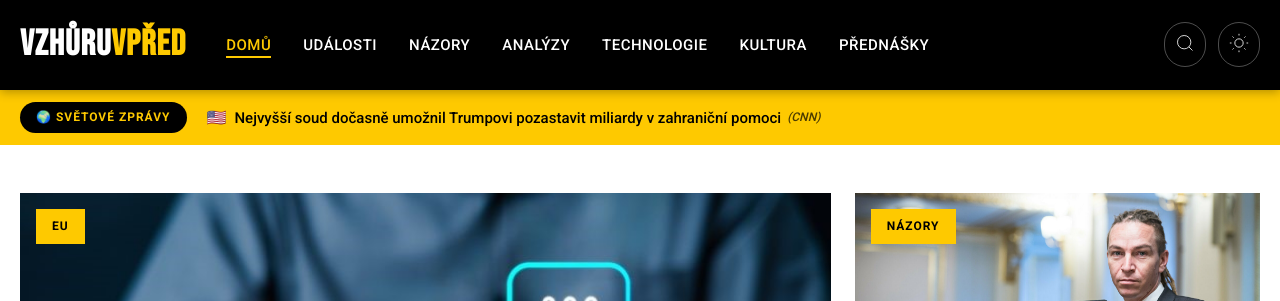
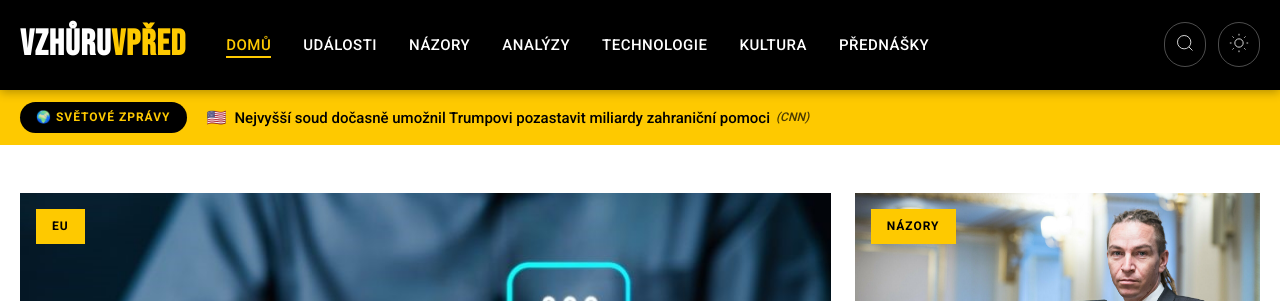
Before and after one commit to tangero/vzhuruvpred, a Jekyll site: the page built from index.html, in a window 1280 px wide and 900 px high. Shown: the top 301 px of the window. Built offline with Jekyll 4.4.1, drawn with Linux system fonts in a browser that asks for light colours; part of the change alters nothing that is shown.

```diff
--- a/_data/world_news.json
+++ b/_data/world_news.json
@@ -1,49 +1,49 @@
 {
-  "last_updated": "2025-09-10T19:14:25",
+  "last_updated": "2025-09-10T20:19:28",
   "articles": [
     {
       "flag": "🇺🇸",
       "country": "us",
-      "title": "Američtí zaměstnavatelé přidali o 911 000 pracovních míst méně, než se původně uvádělo, ukazují nová data BLS",
+      "title": "Podle nových údajů BLS přibylo v USA o 911 000 pracovních míst méně, než se původně uvádělo",
       "original_title": "U.S. employers added 911,000 fewer jobs than first reported, new BLS data shows - The Washington Post",
       "url": "https://www.washingtonpost.com/business/2025/09/09/us-jobs-economy/",
       "urlToImage": "https://www.washingtonpost.com/wp-apps/imrs.php?src=https://arc-anglerfish-washpost-prod-washpost.s3.amazonaws.com/public/HQX2FI4SS6UEOZVVWDLDNMK56U.JPG&w=1440",
       "source": "The Washington Post",
       "publishedAt": "2025-09-09T20:11:20Z",
-      "description": "Revize přicházejí v době, kdy jsou vládní statistiky stále více politizovány. Minulý měsíc Trump v bezprecedentním kroku odvolal kvůli slabým údajům o pracovních místech komisařku Úřadu pro statist..."
+      "description": "Revize přichází v době, kdy se vládní statistiky staly stále více politizovanými. Minulý měsíc Trump podnikl bezprecedentní krok a kvůli slabým údajům o pracovních místech odvolal komisařku Úřadu p..."
     },
     {
       "flag": "🇺🇸",
       "country": "us",
-      "title": "Nejvyšší soud dočasně umožnil Trumpovi pozastavit miliardy v zahraniční pomoci",
+      "title": "Nejvyšší soud dočasně umožnil Trumpovi pozastavit miliardy zahraniční pomoci",
       "original_title": "Supreme Court temporarily allows Trump to pause billions in foreign aid - CNN",
       "url": "https://www.cnn.com/2025/09/09/politics/supreme-court-temporarily-allows-trump-to-pause-billions-in-foreign-aid",
       "urlToImage": "https://media.cnn.com/api/v1/images/stellar/prod/ap25224042778117.jpg?c=16x9&q=w_800,c_fill",
       "source": "CNN",
       "publishedAt": "2025-09-09T20:11:00Z",
-      "description": "Nejvyšší soudce Roberts povolil Trumpově administrativě zmrazit miliardy na zahraniční pomoci"
+      "description": "Nejvyšší soudce Roberts povolil Trumpově administrativě zmrazit miliardy na zahraniční pomoc"
     },
     {
       "flag": "🇺🇸",
       "country": "us",
-      "title": "Jak by mohl nárazník Hyundai zhatit Trumpův sen o více amerických továrnách",
+      "title": "Jak by mohl nárazník Hyundai zhatit Trumpův sen o více továrnách v USA",
       "original_title": "How the Hyundai raid could upend Trump’s dream of more U.S. factories - The Washington Post",
       "url": "https://www.washingtonpost.com/business/2025/09/09/hyundai-raid-georgia-trump-immigration-jobs/",
       "urlToImage": "https://www.washingtonpost.com/wp-apps/imrs.php?src=https://arc-anglerfish-washpost-prod-washpost.s3.amazonaws.com/public/4WIBMBTX47LNHZ6W3UYFHOV5NM.jpg&w=1440",
       "source": "The Washington Post",
       "publishedAt": "2025-09-09T19:19:13Z",
-      "description": "Trump tvrdí, že zadržením 300 Jihokorejců hájil práci pro Georgii. Podle expertů tím riskuje tisíce pracovních míst v americkém průmyslu."
+      "description": "Prezident Trump tvrdí, že zadržením 300 Jihokorejců bránil práci pro Georgii. Podle expertů tím riskuje tisíce pracovních míst v americkém průmyslu."
     },
     {
       "flag": "🌍",
       "country": "global",
-      "title": "V Los Angeles našli v zabavené Tesle zpěváka D4vda rozložené tělo",
+      "title": "V Los Angeles našli rozkládající se tělo v zabavené Tesle zpěváka D4vda",
       "original_title": "Decomposed body found inside singer D4vd's impounded Tesla in Los Angeles - NBC News",
       "url": "https://www.nbcnews.com/news/us-news/decomposed-body-found-singer-d4vds-impounded-tesla-los-angeles-rcna230159",
       "urlToImage": "https://media-cldnry.s-nbcnews.com/image/upload/t_nbcnews-fp-1200-630,f_auto,q_auto:best/rockcms/2025-09/250909-d4vd-mn-1500-494ede.jpg",
       "source": "NBC News",
       "publishedAt": "2025-09-09T19:02:04Z",
-      "description": "V Los Angeles našli v pondělí na odtahovém parkovišti v Tesle patřící zpěvákovi D4vdovi silně rozložené tělo."
+      "description": "V Los Angeles našli v Tesle patřící zpěvákovi D4vdovi silně rozložené tělo"
     },
     {
       "flag": "🌍",
@@ -59,13 +59,13 @@
     {
       "flag": "🇺🇸",
       "country": "us",
-      "title": "Muž čelí federálnímu obvinění za smrtelné pobodání ukrajinského uprchlíka ve vlaku v Charlottě",
+      "title": "Muž čelí federálnímu obvinění za smrtící pobodání ukrajinského uprchlíka ve vlaku v Charlotte",
       "original_title": "Man faces a federal charge in the fatal stabbing of Ukrainian refugee on a Charlotte train - CNN",
       "url": "https://www.cnn.com/2025/09/09/us/decarlos-brown-charged-charlotte-train-stabbing",
       "urlToImage": "https://media.cnn.com/api/v1/images/stellar/prod/lucaveros225-1749496740-3651365769008617292-31536697229.jpg?c=16x9&q=w_800,c_fill",
       "source": "CNN",
       "publishedAt": "2025-09-09T18:42:00Z",
-      "description": "Opakovaný pachatel čelí federálnímu obvinění za smrtelné pobodání ukrajinské uprchlice ve vlaku v Charlotttě"
+      "description": "Opakovaný pachatel čelí federálnímu obvinění ze smrtelného pobodání ukrajinské uprchlice ve vlaku v Charlotte"
     },
     {
       "flag": "🌍",
@@ -76,7 +76,7 @@
       "urlToImage": "https://assets1.cbsnewsstatic.com/hub/i/r/2025/09/09/4599cdee-613d-4cc6-a395-3f9e15d3e225/thumbnail/1200x630/635615445f71c2a2e8c450ae198adfbf/israel-doha-strike-hamas.jpg",
       "source": "CBS News",
       "publishedAt": "2025-09-09T18:36:16Z",
-      "description": "Spojenec USA Katar odsoudil Izrael za údery na vůdce Hamásu v jeho hlavním městě Dauhá, které označil za „do očí bijící porušení všech mezinárodních zákonů a norem“."
+      "description": "Spojenci USA Katar odsuzuje Izrael za údery na vůdce Hamásu v hlavním městě Dauhá, označuje je za „do očí bijící porušení všech mezinárodních zákonů a norem“."
     },
     {
       "flag": "🇺🇸",
@@ -87,29 +87,29 @@
       "urlToImage": "https://www.washingtonpost.com/wp-apps/imrs.php?src=https://arc-anglerfish-washpost-prod-washpost.s3.amazonaws.com/public/DS4DA6OGVNBKPGM2PXFDA3L6MU_size-normalized.jpg&w=1440",
       "source": "The Washington Post",
       "publishedAt": "2025-09-09T18:30:48Z",
-      "description": "Plán pravděpodobně poskytne republikánům ještě jedno křeslo v Sněmovně reprezentantů. Nyní míří do státního senátu, kde se očekává, že tento měsíc projde a získá podpis guvernéra Mika Kehoa (R)."
+      "description": "Plán zřejmě zajistí republikánům ještě jedno křeslo v americké Sněmovně reprezentantů. Nyní míří do státního senátu, kde by měl tento měsíc projít a získat podpis guvernéra Mika Kehoa (R)."
     },
     {
       "flag": "🌍",
       "country": "global",
-      "title": "iOS 26, iPadOS 26, macOS 26 Tahoe a další aktualizace operačních systémů Applu budou spuštěny 15. září",
+      "title": "iOS 26, iPadOS 26, macOS 26 Tahoe a další aktualizace operačních systémů od Applu budou spuštěny 15. září",
       "original_title": "iOS 26, iPadOS 26, macOS 26 Tahoe, and Apple’s other OS updates launch September 15 - Ars Technica",
       "url": "https://arstechnica.com/gadgets/2025/09/ios-26-ipados-26-macos-26-tahoe-and-apples-other-os-updates-launch-september-15/",
       "urlToImage": "https://cdn.arstechnica.net/wp-content/uploads/2025/06/apple-os-beta-26-2025-1152x648-1750706565.jpeg",
       "source": "Ars Technica",
       "publishedAt": "2025-09-09T18:22:04Z",
-      "description": "Pokud je vaše zařízení podporováno, ještě tento měsíc se dočká více Liquid Glass."
+      "description": "Pokud je vaše zařízení podporováno, ještě tento měsíc na něj dorazí Liquid Glass."
     },
     {
       "flag": "🌍",
       "country": "global",
-      "title": "Apple představuje novou tenkou MagSafe powerbanku spolu s iPhonem Air – 9to5Mac",
+      "title": "Apple představuje novou tenkou MagSafe powerbanka spolu s iPhonem Air – 9to5Mac",
       "original_title": "Apple introduces new slim MagSafe battery bank alongside iPhone Air - 9to5Mac",
       "url": "https://9to5mac.com/2025/09/09/apple-introduces-new-slim-magsafe-battery-bank-alongside-iphone-air/",
       "urlToImage": "https://i0.wp.com/9to5mac.com/wp-content/uploads/sites/6/2025/09/iPhone-Air-MagSafe-battery.jpg?resize=1200%2C628&quality=82&strip=all&ssl=1",
       "source": "9to5Mac",
       "publishedAt": "2025-09-09T18:01:00Z",
-      "description": "Na dnešní ‚úžasné‘ akci k představení iPhonu 17 představil Apple novou MagSafe baterii pro iPhone. Je optimalizovaná pro iPhone…"
+      "description": "Na dnešní ‚úžasné‘ akci k představení iPhonu 17 společnost Apple odhalila novou MagSafe baterii pro iPhone. Je optimalizovaná pro iPhone…"
     },
     {
       "flag": "🌍",
@@ -131,34 +131,34 @@
       "urlToImage": "https://dims.apnews.com/dims4/default/b88fb9d/2147483647/strip/true/crop/3292x1852+0+172/resize/1440x810!/quality/90/?url=https%3A%2F%2Fassets.apnews.com%2F99%2Fc7%2Fd5c6ce3b5ef735c92eae49638352%2Fb0799e953fd74b1cb8232dfa646b7603",
       "source": "Associated Press",
       "publishedAt": "2025-09-09T17:34:00Z",
-      "description": "Protesty proti krátkodobému zákazu sociálních médií v Nepalu sílí a přerůstají v násilí, demonstranti zapalují vládní budovy i domy politiků a útočí na některé představitele. Premiér rezignoval v s..."
+      "description": "Protesty proti krátkodobému zákazu sociálních médií v Nepálu sílily a přerostly v násilnosti, kdy demonstranti zapalovali vládní budovy a domy politiků a útočili na některé představitele. Premiér r..."
     },
     {
       "flag": "🌍",
       "country": "global",
-      "title": "Etiopie uvedla do provozu největší přehradu v Africe v prostředí regionálních napětí",
+      "title": "Etiopie uvedla do provozu největší přehradu v Africe uprostřed regionálních napětí",
       "original_title": "Ethiopia inaugurates Africa's biggest dam amid regional tensions - NPR",
       "url": "https://www.npr.org/2025/09/09/nx-s1-5534227/ethiopia-dam-sudan-egypt",
       "urlToImage": "https://npr.brightspotcdn.com/dims3/default/strip/false/crop/3753x2111+0+195/resize/1400/quality/100/format/jpeg/?url=http%3A%2F%2Fnpr-brightspot.s3.amazonaws.com%2Fda%2F16%2F7e2a54564fd49fb7db89371b0015%2Fap25252280609916.jpg",
       "source": "NPR",
       "publishedAt": "2025-09-09T17:32:58Z",
-      "description": "Etiopie spustila největší africký vodní projekt, Přehradu obnovy na Modrém Nilu. Milník vzbuzuje obavy v Súdánu a Egyptě."
+      "description": "Etiopie spustila největší hydroelektrárnu v Africe, Velkou etiopskou renesanční přehradu na Modrém Nilu — milník, který vyvolává obavy v sousedním Súdánu a Egyptě."
     },
     {
       "flag": "🌍",
       "country": "global",
-      "title": "Cracker Barrel zrušila plány na rekonstrukci restaurací po konzervativní vlně kritiky",
+      "title": "Cracker Barrel zrušila plány na rekonstrukci restaurací po konzervativní kritice",
       "original_title": "Cracker Barrel cancels plans to remodel its restaurants after conservative backlash - NBC News",
       "url": "https://www.nbcnews.com/news/us-news/cracker-barrel-cancels-plans-remodel-restaurants-conservative-backlash-rcna230091",
       "urlToImage": "https://media-cldnry.s-nbcnews.com/image/upload/t_nbcnews-fp-1200-630,f_auto,q_auto:best/rockcms/2025-08/250823-cracker-barrel-logo-mn-1005-e507ed.jpg",
       "source": "NBC News",
       "publishedAt": "2025-09-09T16:06:12Z",
-      "description": "Cracker Barrel v úterý oznámil, že nebude přestavovat své restaurace po konzervativní kritice změn v řetězci restaurací s venkovskou tematikou"
+      "description": "Cracker Barrel po konzervativní kritice změn ustoupil od plánů na renovaci restaurací"
     },
     {
       "flag": "🌍",
       "country": "global",
-      "title": "V číslech: Vikings vs. Bears | 1. týden 2025",
+      "title": "Počty: Vikings vs. Bears | 1. týden 2025",
       "original_title": "By the Numbers: Vikings vs. Bears | 2025 Week 1 - Chicago Bears",
       "url": "https://www.chicagobears.com/news/by-the-numbers-vikings-vs-bears-2025-week-1",
       "urlToImage": "https://static.clubs.nfl.com/image/upload/t_editorial_landscape_12_desktop/bears/brf0bwiuvxtioxvap5lw",
@@ -169,13 +169,13 @@
     {
       "flag": "🇺🇸",
       "country": "us",
-      "title": "Recenze | Dan Brown si psaním nové knihy očividně užil. Je to nakažlivé.",
+      "title": "Recenze | Dan Brown si psaní nové knihy jasně užil. A nákaza se šíří.",
       "original_title": "Review | Dan Brown clearly had fun writing his new book. It’s contagious. - The Washington Post",
       "url": "https://www.washingtonpost.com/books/2025/09/09/dan-brown-secret-of-secrets/",
       "urlToImage": "https://www.washingtonpost.com/wp-apps/imrs.php?src=https://arc-anglerfish-washpost-prod-washpost.s3.amazonaws.com/public/2357O6QKNVBFRAQYNHEDLNOPWU.jpg&w=1440",
       "source": "The Washington Post",
       "publishedAt": "2025-09-09T16:01:38Z",
-      "description": "Robert Langdon se vrací v románu „Tajemství tajemství“. Připravte se na 600 šílených stránek plných vražd, zmatků a new age šeptání."
+      "description": "Robert Langdon je zpět v knize „Tajemství tajemství“. Připravte se na 600 šílených stránek plných vražd, zmatek a new age šeptání."
     },
     {
       "flag": "🌍",
@@ -186,7 +186,7 @@
       "urlToImage": "https://assets.bwbx.io/images/users/iqjWHBFdfxIU/iM3uGYK2UKhU/v1/1200x797.jpg",
       "source": "Bloomberg",
       "publishedAt": "2025-09-09T15:39:22Z",
-      "description": "Společnost Microsoft Corp. uvedla, že řada zaměstnanců se musí brzy vrátit do kanceláří na tři dny v týdnu."
+      "description": "Společnost Microsoft Corp. uvedla, že řada zaměstnanců se musí brzy vrátit do kanceláře na tři dny v týdnu."
     },
     {
       "flag": "🌍",
@@ -197,40 +197,40 @@
       "urlToImage": "https://dims.apnews.com/dims4/default/64c452b/2147483647/strip/true/crop/1840x1035+330+0/resize/1440x810!/quality/90/?url=https%3A%2F%2Fassets.apnews.com%2Fff%2Ff6%2F0c031e315f977ed816c99e4b0870%2F992237f7389244309b5ff24616123105",
       "source": "Associated Press",
       "publishedAt": "2025-09-09T15:34:00Z",
-      "description": "Vědci objevili mimo naši galaxii výbuch gama záření, který je nejen výjimečně silný, ale také dlouhotrvající."
+      "description": "Vědci objevili mimo naši galaxii výbuch gama záření, který je nejen výjimečně silný, ale také dlouhotrvající. Pozemské a vesmírné teleskopy včetně Hubbleova teleskopu se spojily, aby zkoumaly výbuc..."
     },
     {
       "flag": "🌍",
       "country": "global",
-      "title": "Nástupnická válka skončila, Lachlan Murdoch se vrhá na novou éru budování impéria",
+      "title": "Nástupnická válka skončila, Lachlan Murdoch se obrací k nové éře budování impéria",
       "original_title": "Succession War Over, Lachlan Murdoch Turns to Next Era of Empire Building - The Hollywood Reporter",
       "url": "http://www.hollywoodreporter.com/business/business-news/lachlan-murdoch-rupert-murdoch-next-fox-news-corp-1236365893/",
       "urlToImage": "https://www.hollywoodreporter.com/wp-content/uploads/2025/09/GettyImages-164358757.jpg?w=1440&h=810&crop=1",
       "source": "Hollywood Reporter",
       "publishedAt": "2025-09-09T14:51:10Z",
-      "description": "S požehnáním Ruperta Murdocha jeho nejstarší syn přemohl, přečkal a nakonec miliardy utratil za vykoupení svých sourozenců, když jeho bratr James vzdal snahu prosadit změny ve Foxu a News Corp. Nyn..."
+      "description": "S požehnáním Ruperta Murdocha jeho nejstarší syn porazil, přečkal a nakonec miliardy utratil za vykoupení sourozenců, zatímco jeho bratr James vzdal snahu o prosazení změn ve Foxu a News Corp. Nyní..."
     },
     {
       "flag": "🌍",
       "country": "global",
-      "title": "CDC klasifikuje nemoc z líbání jako endemickou v USA - WHIO",
+      "title": "CDC klasifikuje nemoc z líbání jako endemickou v USA.",
       "original_title": "CDC classifies ‘kissing bug’ disease endemic in U.S. - WHIO-TV",
       "url": "https://www.whio.com/news/trending/cdc-classifies-kissing-bug-disease-endemic-us/RQBNND7CTZAPZEIMNHQMCPPWTQ/",
       "urlToImage": "https://cmg-cmg-tv-10040-prod.cdn.arcpublishing.com/resizer/v2/https%3A%2F%2Fcloudfront-us-east-1.images.arcpublishing.com%2Fcmg%2FLWKUODVCIZF77INQOWT2C7BXCE.jpeg?auth=054915c9abc30f06fd05ef39cbffd678d3f1df79e28216b32f2327db3d484d99&width=1200&height=630&smart=true",
       "source": "WHIO",
       "publishedAt": "2025-09-09T14:27:38Z",
-      "description": "Nemoc přenášená takzvaným „líbajícím se broukem“ byla americkým Centrem pro kontrolu a prevenci nemocí označena za endemickou."
+      "description": "Nemoc přenášená tzv. líbacími brouky byla americkým Centrem pro kontrolu a prevenci nemocí označena za endemickou v USA."
     },
     {
       "flag": "🌍",
       "country": "global",
-      "title": "Pátá řada seriálu Jenom vraždy v budově uvede první tři epizody. Recenze, co čekat a kde sledovat. - yahoo.com",
+      "title": "Pátá řada seriálu Jenom vraždy v budově má první tři díly. Shrnutí, co čekat a kde sledovat. - yahoo.com",
       "original_title": "'Only Murders in the Building' Season 5 releases first 3 episodes. A recap, what to expect and how to watch. - yahoo.com",
       "url": "https://www.yahoo.com/entertainment/tv/article/only-murders-in-the-building-season-5-releases-first-3-episodes-a-recap-what-to-expect-and-how-to-watch-141423489.html",
       "urlToImage": "https://s.yimg.com/ny/api/res/1.2/c_UkiwtFzl4GGO7tUeniZQ--/YXBwaWQ9aGlnaGxhbmRlcjt3PTEyMDA7aD02MzY7Y2Y9d2VicA--/https://s.yimg.com/os/creatr-uploaded-images/2025-09/6389ab10-88ff-11f0-afe5-68b5279b60cc",
       "source": "Yahoo Entertainment",
       "publishedAt": "2025-09-09T14:16:13Z",
-      "description": "První epizody 5. řady seriálu Vraždy jen v našem domě jsou na Hulu. Přinášíme shrnutí finále 4. řady a to, co čekat v nových..."
+      "description": "Prvních několik epizod 5. řady seriálu Jen vraždy v budově je teď na Hulu. Připomeňte si finále 4. řady a co čekat v nových..."
     },
     {
       "flag": "🌍",
@@ -241,12 +241,12 @@
       "urlToImage": "https://www.rollingstone.com/wp-content/uploads/2025/09/PF_20240430_20377_R.jpg?w=1600&h=900&crop=1",
       "source": "Rolling Stone",
       "publishedAt": "2025-09-09T13:30:00Z",
-      "description": "Režisér konečně přivádí na plátno svou vizi nepochopené bytosti, k čemuž mu pomohl výjimečný výkon Jacoba Elordiho."
+      "description": "Režisér díky bravurnímu výkonu Jacoba Elordiho konečně přivádí na plátno svou vizi nepochopené bytosti."
     },
     {
       "flag": "🌍",
       "country": "global",
-      "title": "Co teď s očkováním pro mou rodinu?",
+      "title": "Co teď s očkováním mé rodiny? - vox.com",
       "original_title": "What do I do about my family’s vaccinations now? - vox.com",
       "url": "https://www.vox.com/health/460528/vaccine-recommendations-rfk-hhs-new-guidance-covid",
       "urlToImage": "https://platform.vox.com/wp-content/uploads/sites/2/2025/09/MichelleKwon_Vox_lede.png?quality=90&strip=all&crop=0%2C4.6883585959172%2C100%2C78.534031413613&w=1200",
@@ -257,13 +257,13 @@
     {
       "flag": "🌍",
       "country": "global",
-      "title": "Aktivisté: Lodi s pomocí pro Gazu, která měla prověřit izraelskou blokádu, zasáhl v Tunisku dron",
+      "title": "Aktivisté: Pomocemi do Gazy loď plující prověřit izraelskou blokádu zasažena dronem v Tunisku",
       "original_title": "Activists say Gaza aid boat set to test Israel's blockade attacked by drone in Tunisia - CBS News",
       "url": "https://www.cbsnews.com/news/gaza-aid-flotilla-greta-thunberg-boat-drone-attack-tunisia-israel-blockade/",
       "urlToImage": "https://assets3.cbsnewsstatic.com/hub/i/r/2025/09/09/634ed8b3-0bab-4f75-a556-f7d54fa848ff/thumbnail/1200x630/13f02fbe5769f058e1d1df872625b1e6/screenshot-2025-09-09-at-12-52-22.png",
       "source": "CBS News",
       "publishedAt": "2025-09-09T12:15:09Z",
-      "description": "Skupina vysílající lodě s pomocí do Gazy v rozporu s izraelskou blokádou tvrdí, že dron v Tunisku na jednu z jejích lodí ‚shodil bombu‘."
+      "description": "Skupina vysílající pomocné lodě do Gazy v rozporu s izraelskou blokádou tvrdí, že dron v Tunisku na jednu z jejích lodí „shodil bombu“."
     },
     {
       "flag": "🇺🇸",
@@ -274,23 +274,23 @@
       "urlToImage": "https://www.washingtonpost.com/wp-apps/imrs.php?src=https://arc-anglerfish-washpost-prod-washpost.s3.amazonaws.com/public/K4GP7WL5CEDZ7T4E3C3DUWBMOU_size-normalized.jpg&w=1440",
       "source": "The Washington Post",
       "publishedAt": "2025-09-09T11:31:38Z",
-      "description": "Co dělat, když se snažíte získat aktualizovanou vakcínu proti covidu: průvodce lékárnami, lékaři, pojišťovnami a úřady"
+      "description": "Co dělat, když se snažíte získat aktualizovanou vakcínu proti covidu: lékárny, lékaři, pojišťovny a úřady"
     },
     {
       "flag": "🇫🇷",
       "country": "fr",
-      "title": "Nejpodobnější Zemi dosud objevená planeta možná leží jen 40 světelných let daleko",
+      "title": "Nejpodobnější Zemi planeta byla možná objevena jen 40 světelných let daleko",
       "original_title": "Most Earth-Like Planet Yet May Have Been Found Just 40 Light Years Away - ScienceAlert",
       "url": "https://www.sciencealert.com/most-earth-like-planet-yet-may-have-been-found-just-40-light-years-away",
       "urlToImage": "https://www.sciencealert.com/images/2025/09/trappist-surface.jpg",
       "source": "ScienceAlert",
       "publishedAt": "2025-09-09T11:26:15Z",
-      "description": "Jeden z planet systému TRAPPIST-1, vzdálený pouhých 40 světelných let, by mohl mít atmosféru schopnou podporovat život."
+      "description": "Planeta v systému TRAPPIST-1 vzdálená pouhých 40 světelných let by mohla mít atmosféru vhodnou pro život."
     },
     {
       "flag": "🌍",
       "country": "global",
-      "title": "Trumpova imigrační agentura cílí na Chicago navzdory námitkám starosty a guvernéra Illinois",
+      "title": "Trumpova imigrační policie míří na Chicago navzdory námitkám starosty a guvernéra Illinois",
       "original_title": "Trump's ICE targets Chicago amid objections from mayor, Illinois governor - Axios",
       "url": "https://www.axios.com/2025/09/09/trump-ice-chicago-immigration-johnson-pritzker",
       "urlToImage": "https://images.axios.com/abjLngbpBSLFMMxf8BiOh93keX4=/0x19:7040x3979/1366x768/2025/09/09/1757389248572.jpeg",
@@ -307,18 +307,18 @@
       "urlToImage": "https://media.springernature.com/m685/springer-static/image/art%3A10.1038%2Fs41564-025-02106-4/MediaObjects/41564_2025_2106_Fig1_HTML.png",
       "source": "Nature.com",
       "publishedAt": "2025-09-08T15:14:07Z",
-      "description": "Více než desetileté terénní měření a modelování ukazují, že předpokládané teploty oceánu mohou omezit rychlost buněčného dělení důležité mořské sinice."
+      "description": "Více než desetileté měření v terénu a modelování ukazuje, že předpokládané teploty oceánů mohou omezit rychlost buněčného dělení důležité mořské sinice."
     },
     {
       "flag": "🇺🇸",
       "country": "us",
-      "title": "TICHÝ zabiják zvyšuje riziko mrtvice a demence: Jak se mu bránit",
+      "title": "TICHÝ zabiják zvyšuje riziko mrtvice a demence. Jak se mu bránit",
       "original_title": "THIS silent killer can put you at increased risk of stroke and dementia: How to prevent it - The Times of India",
       "url": "https://timesofindia.indiatimes.com/life-style/health-fitness/health-news/this-silent-killer-can-put-you-at-increased-risk-of-stroke-and-dementia-how-to-prevent-it/articleshow/123767544.cms",
       "urlToImage": "https://static.toiimg.com/thumb/msid-123767544,width-1070,height-580,imgsize-50744,resizemode-75,overlay-toi_sw,pt-32,y_pad-40/photo.jpg",
       "source": "The Times of India",
       "publishedAt": "2025-09-08T13:47:00Z",
-      "description": "Vysoký krevní tlak je hlavním rizikovým faktorem mrtvice a demence. Objevte, jak mu předcházet pomocí změny životního stylu a lékařské péče."
+      "description": "Vysoký krevní tlak je hlavním rizikovým faktorem pro mrtvici a demenci. Objevte, jak mu předcházet pomocí změn životního stylu a lékařské péče."
     }
   ]
 }
```
